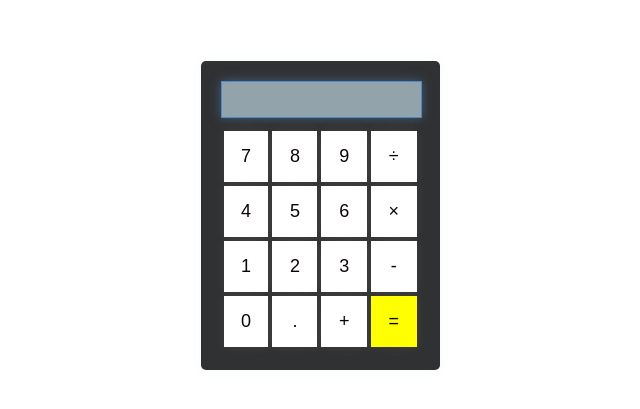
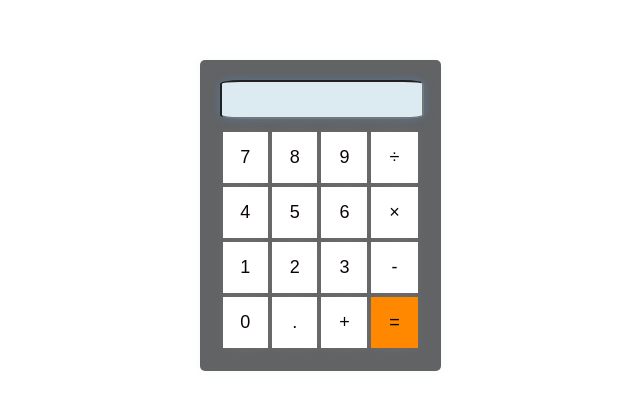
Before and after one commit to Folayowon/Calculator-Project, a plain HTML site: page index.html in a window 1280 px wide. Shown: the part 185-594 px from the top of the page, without its empty margins (320-960 px from the left). Drawn offline with Linux system fonts and the light colour scheme.

Commit message:
latest updates

```diff
--- a/styles.css
+++ b/styles.css
@@ -10,7 +10,7 @@ body {
 }
 
 .calculator {
-    background-color: #303132;
+    background-color: #626364;
     padding: 20px;
     border-radius: 5px;
     box-shadow: 0px 0px 10px rgba(165, 176, 179, 0.1);
@@ -20,9 +20,10 @@ input[type="text"] {
     width: 90%;
     padding: 10px;
     margin-bottom: 10px;
-    background-color: #93a3ab;
-    border: 1px solid #4e8bc6; /* Blue border */
+    background-color: #dcebf2;
+    /*border: 1px solid #4e8bc6; */ /* Blue border */
     box-shadow: 0px 0px 10px rgba(78, 139, 198, 0.5); /* Shaded blue shadow */
+    border-radius: 10%;
 }
 
 table {
@@ -41,7 +42,7 @@ button {
 
 
 button.calculate-button {
-    background-color: yellow;
+    background-color: rgb(255, 136, 0);
     color: black; /* Ensure the text is visible */
 }
 
```
